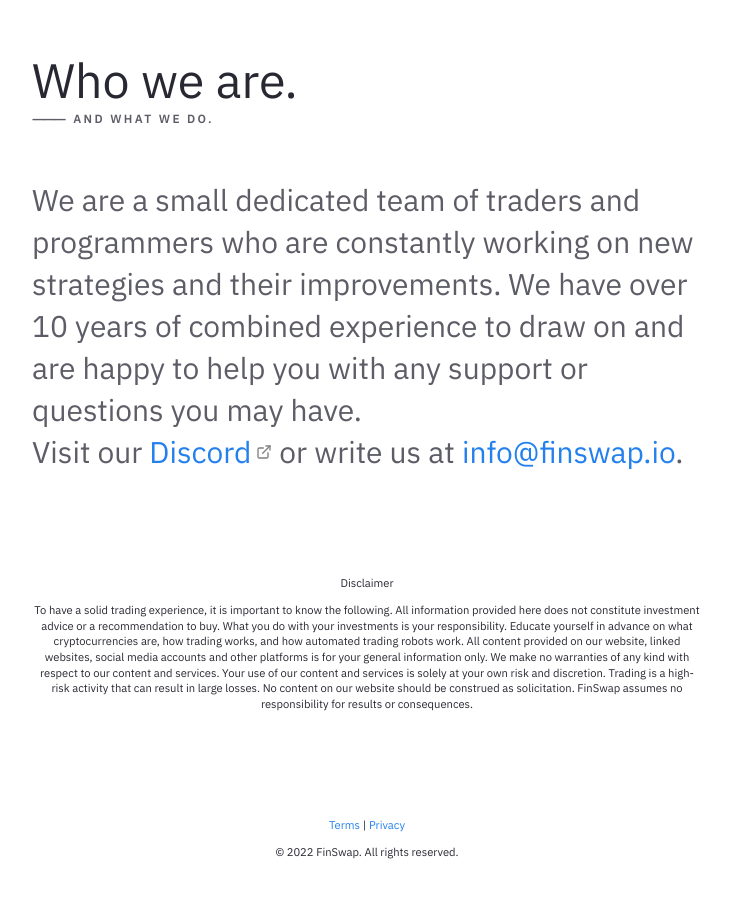
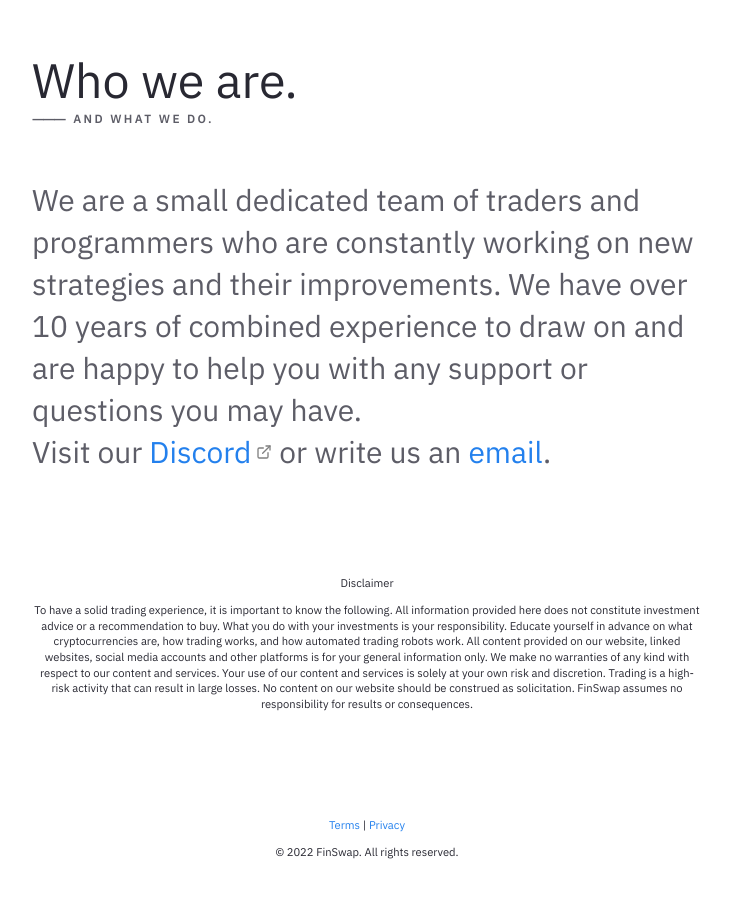
Before and after one commit to kevinroku/nroku.github.io, a Jekyll site: the page built from pages/index.md, in a window 1280 px wide and 900 px high, scrolled down 2015 px. Shown: the whole window, without its empty margins (273-1002 px from the left). Built offline with Jekyll 4.4.1, drawn with Linux system fonts in a browser that asks for light colours.

Commit message:
Update Homepage.html

```diff
--- a/_includes/Homepage.html
+++ b/_includes/Homepage.html
@@ -88,7 +88,7 @@
     <div class="home-sub-text"> <h3>
         We are a small dedicated team of traders and programmers who are constantly working on new strategies and their improvements.
         We have over 10 years of combined experience to draw on and are happy to help you with any support or questions you may have.<br />
-        Visit our <a href="https://discord.gg/GjGUHRzYvG"> Discord</a> or write us at <a href="mailto:info@finswap.io"> info@finswap.io</a>.
+        Visit our <a href="https://discord.gg/GjGUHRzYvG"> Discord</a> or write us an <a href="mailto:info@finswap.io"> email</a>.
         </h3>
     </div>
 </div>
```
